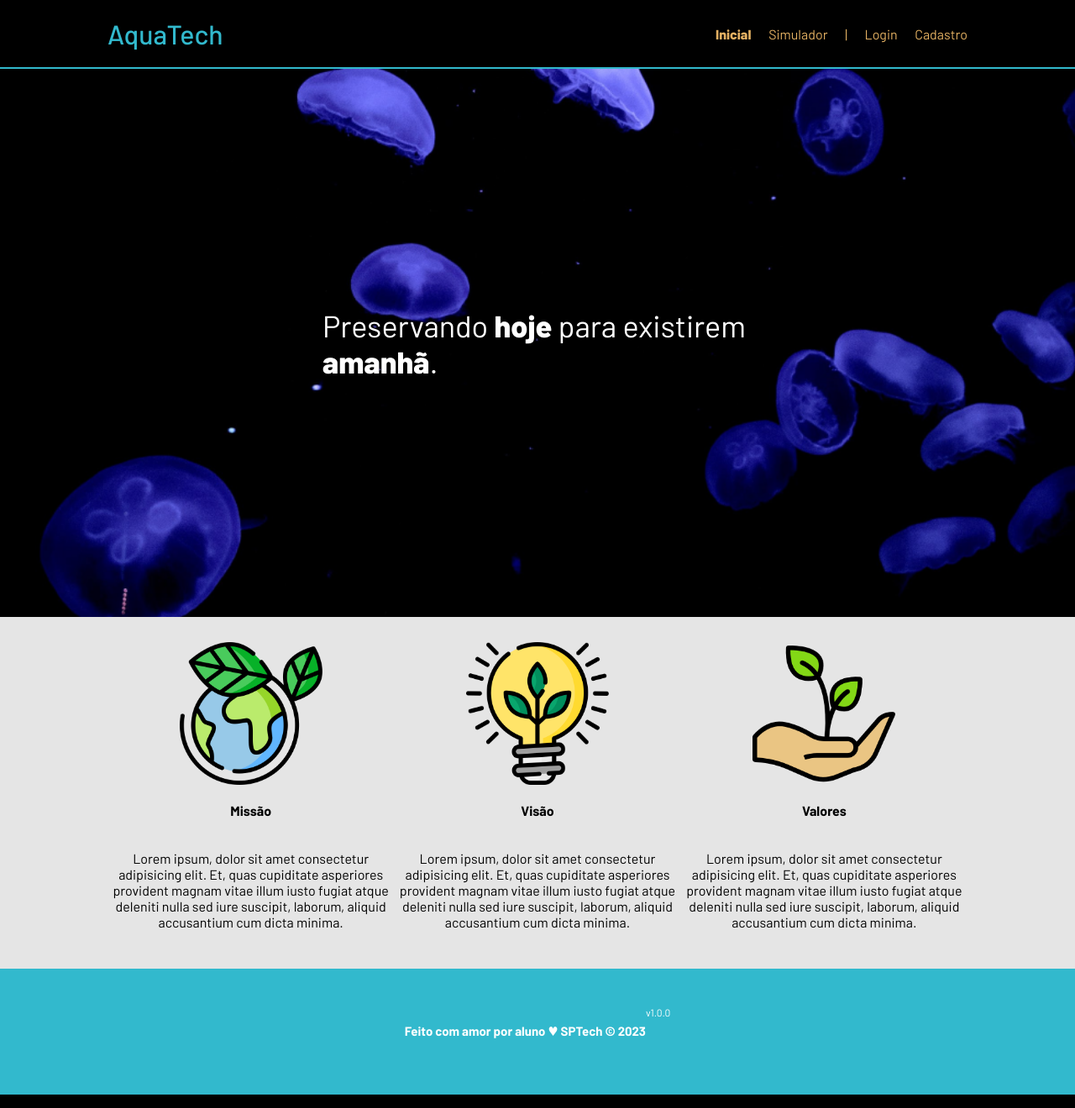
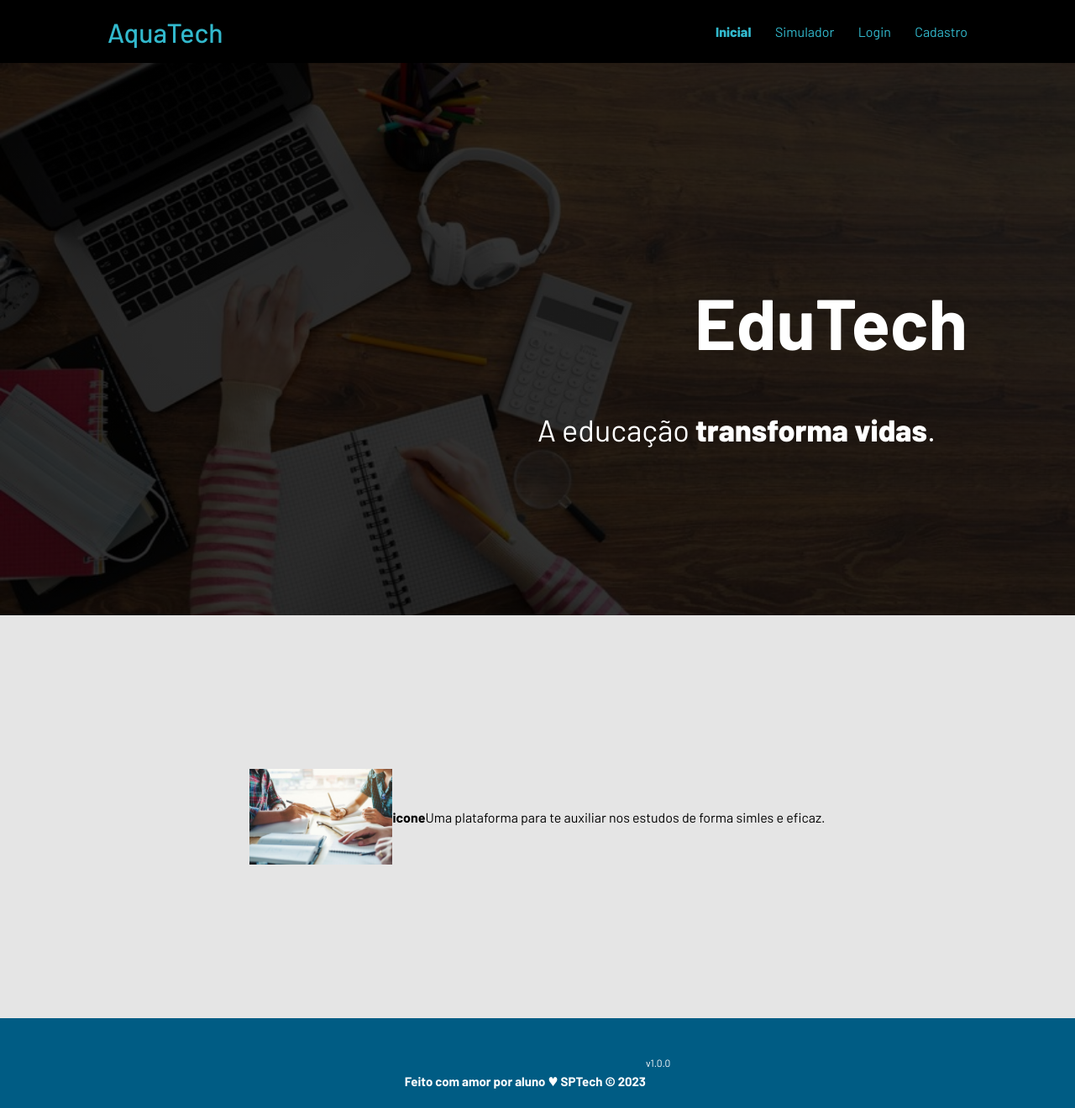
Before and after one commit to livianegrini-sptech/EduTech-SP2, a website: page web-data-viz/public/index.html in a window 1280 px wide. Shown: the whole page at 84% size. Drawn offline with Linux system fonts and the light colour scheme.

Commit message:
Páginas atualizadas com css

```diff
--- a/web-data-viz/public/css/estilo.css
+++ b/web-data-viz/public/css/estilo.css
@@ -8,7 +8,7 @@ body {
 }
 
 :root {
-  --tamanho-header: 80px;
+  --tamanho-header: 75px;
   --tamanho-banner: calc(100vh - var(--tamanho-header) - var(--tamanho-footer) - 2px);
   --tamanho-simulador: calc(100vh - var(--tamanho-header) - var(--tamanho-footer) - 2px);
   --tamanho-login: calc(100vh - var(--tamanho-header) - var(--tamanho-footer) - 2px);
@@ -21,9 +21,13 @@ body {
   margin: auto;
 }
 
+.Titulo{
+  font-size: 85px;
+}
+
 .header {
   height: var(--tamanho-header);
-  border-bottom: 2px solid #32b9cd;
+  /* border-bottom: 2px solid #32b9cd; */
 }
 
 .header .container {
@@ -34,7 +38,7 @@ body {
 
 .header a {
   text-decoration: none;
-  color: #e3b062;
+  color: #32b9cd;
 }
 
 .agora {
@@ -47,7 +51,7 @@ body {
   align-items: center;
   justify-content: space-between;
   list-style: none;
-  color: #e3b062;
+  color: #32b9cd;
 }
 
 .titulo {
@@ -65,14 +69,16 @@ body {
 .banner {
   height: var(--tamanho-banner);
   color: white;
-  background-image: url('../assets/imgs/bg-jelly-fish-para-home.png');
+  /* background-image: url('../assets/imgs/FundoPrincipal.jpg'); */
+  background-image: linear-gradient(rgba(0,0,0,0.8), rgba(0,0,0,0.8)), url('../assets/imgs/FundoPrincipal.jpg');
   background-size: cover;
 }
 
 .banner .container {
   justify-content: center;
-  align-items: center;
+  align-items: flex-end;
   height: 100%;
+  flex-direction: column;
 }
 
 .banner .container p {
@@ -91,6 +97,7 @@ body {
 .social {
   background-color: #e5e5e5;
   display: flex;
+  height: 60vh;
 }
 
 .social .container {
@@ -114,14 +121,14 @@ body {
 
 .box {
   display: flex;
-  flex-direction: column;
+  /* flex-direction: column; */
   align-items: center;
 }
 
 /* FOOTER */
 
 .footer {
-  background-color: #32b9cd;
+  background-color: #005C84;
   height: 150px;
   color: #fff;
   display: flex;
@@ -141,8 +148,10 @@ body {
 
 .login {
   height: var(--tamanho-login);
-  background-image: url('../assets/imgs/bg-jelly-fish-para-home.png');
+  /* background-image: url('../assets/imgs/FundoFormularios.jpg'); */
+  background-image: linear-gradient(rgba(0,0,0,0.8), rgba(0,0,0,0.8)), url('../assets/imgs/FundoFormularios.jpg');
   background-size: cover;
+  height: 89vh;
 }
 
 .login .container {
@@ -153,12 +162,12 @@ body {
 
 .card {
   width: 50%;
-  background-color: #e5e5e5;
-  border-radius: 10px;
+  background-color: black;
+  border-radius: 8px;
   display: flex;
   align-items: center;
   justify-content: space-evenly;
-  color: palevioletred;
+  color: white;
   flex-direction: column;
   height: fit-content;
   padding: 20px 0;
@@ -214,7 +223,7 @@ body {
   font-weight: 600;
   font-size: 18px;
   color: #fff;
-  background-color: #e6005a;
+  background-color: #005C84;
   width: 120px;
   height: 30px;
   align-self: center;
--- a/web-data-viz/public/index.html
+++ b/web-data-viz/public/index.html
@@ -26,7 +26,7 @@
         <li>
           <a href="simulador.html">Simulador</a>
         </li>
-          <li>|</li>
+        <!-- <li>|</li> -->
         <li>
           <a href="login.html">Login</a>
         </li>
@@ -39,33 +39,17 @@
 
   <div class="banner">
     <div class="container">
-        <p>Preservando <span>hoje</span> para existirem <span>amanhã</span>.</p>
+      <h1 class="Titulo">EduTech</h1>
+      <p>A educação <span>transforma vidas</span>.</p>
     </div>
   </div>
 
   <div class="social">
     <div class="container">
-        <div class="boxes">
       <div class="box">
-            <img src="assets/imgs/planet-earth_color.png">
-            <h4>Missão</h4>
-            <p>Lorem ipsum, dolor sit amet consectetur adipisicing elit. Et, quas cupiditate asperiores provident magnam
-              vitae illum iusto fugiat atque deleniti nulla sed iure suscipit, laborum, aliquid accusantium cum dicta
-              minima.</p>
-          </div>
-          <div class="box">
-            <img src="assets/imgs/lightbulb_color.png">
-            <h4>Visão</h4>
-            <p>Lorem ipsum, dolor sit amet consectetur adipisicing elit. Et, quas cupiditate asperiores provident magnam
-              vitae illum iusto fugiat atque deleniti nulla sed iure suscipit, laborum, aliquid accusantium cum dicta
-              minima.</p>
-          </div>
-          <div class="box">
-            <img src="assets/imgs/growth_color.png">
-            <h4>Valores</h4>
-            <p>Lorem ipsum, dolor sit amet consectetur adipisicing elit. Et, quas cupiditate asperiores provident magnam
-              vitae illum iusto fugiat atque deleniti nulla sed iure suscipit, laborum, aliquid accusantium cum dicta
-              minima.</p>
+        <img src="assets/imgs/FundoFormularios.jpg">
+        <h4>icone</h4>
+        <p>Uma plataforma para te auxiliar nos estudos de forma simles e eficaz.</p>
       </div>
     </div>
   </div>
```
Also changed, not shown: web-data-viz/public/cadastro.html (+14 -18 lines), web-data-viz/public/login.html (+6 -6 lines), web-data-viz/public/assets/imgs/FundoFormularios.jpg (added), web-data-viz/public/assets/imgs/FundoPrincipal.jpg (added). Lines whose indentation alone changed are shown as unchanged.
